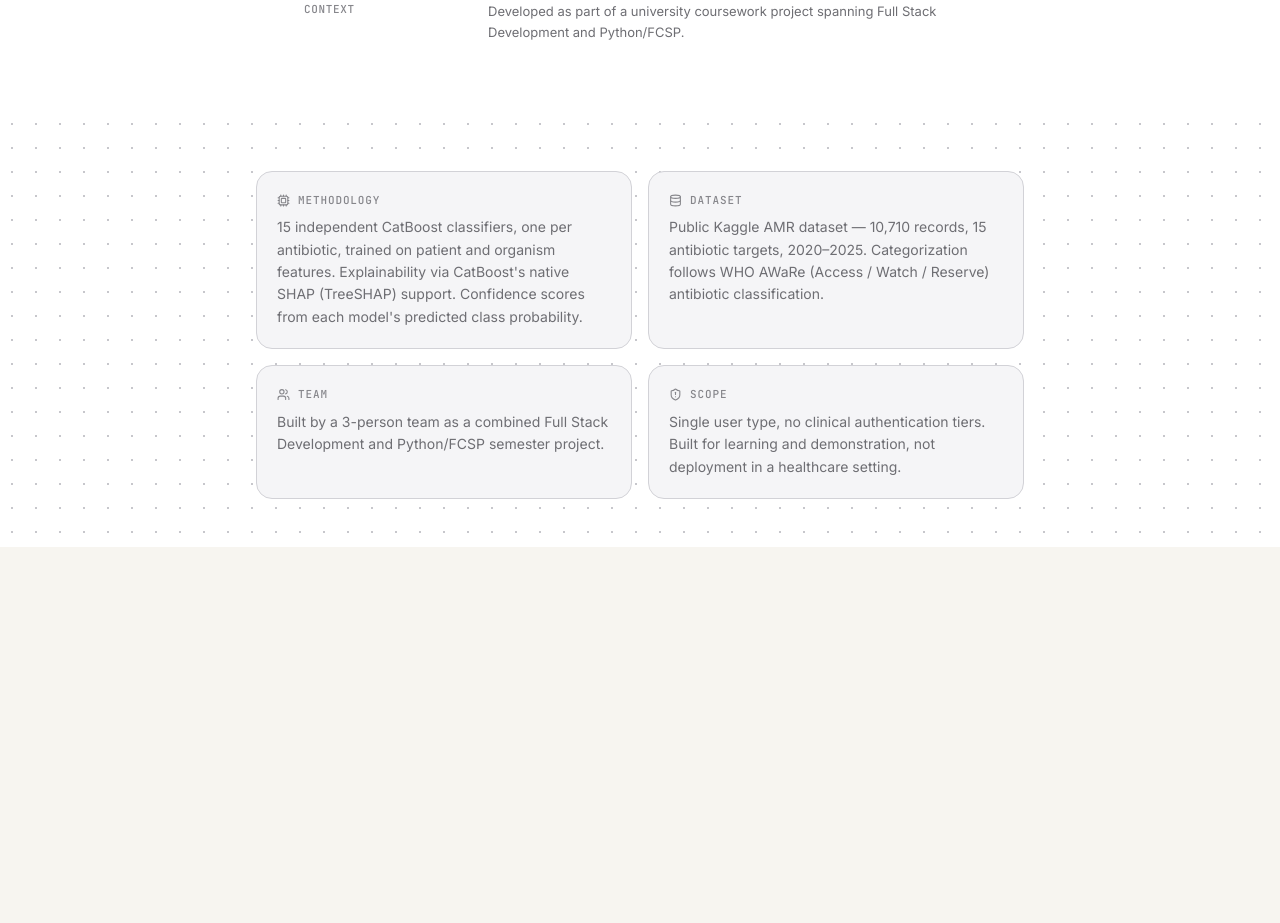
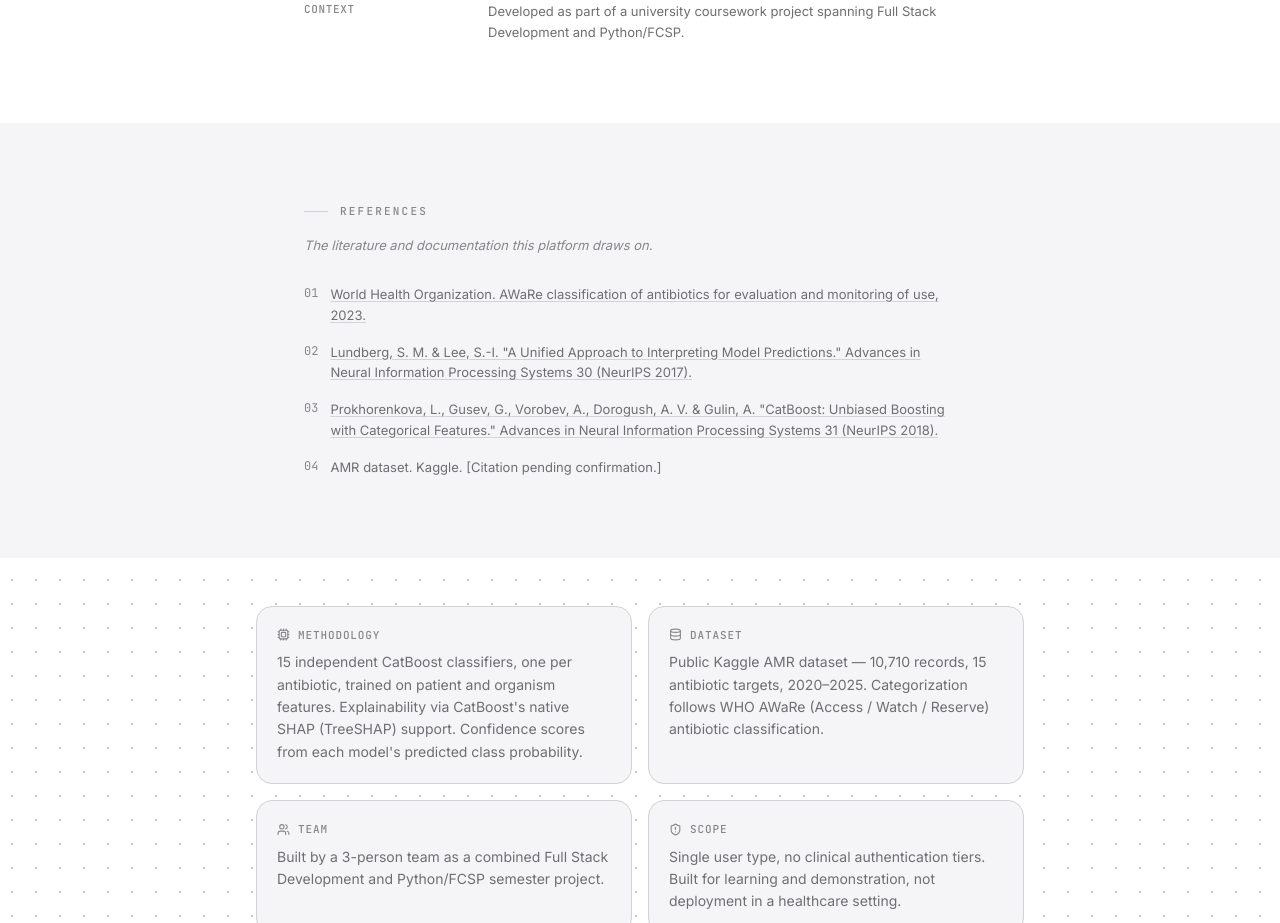
Before and after one commit to dhyeydaftary/antibiotic-resistance-intelligence-platform, a React (Vite) app in the folder frontend/: page /about in a window 1280 px wide. Shown: the part 5840-6763 px from the top of the page. Before the commit the page ends 6387 px from the top, so only its background shows below. Built offline with nearby package versions, Linux system fonts and the light colour scheme; no server answers.

Commit message:
feat(about): add Section 11 scientific references

```diff
--- /dev/null
+++ b/frontend/src/components/about/AboutReferences.jsx
@@ -0,0 +1,105 @@
+import { motion } from 'framer-motion';
+import { ArrowUpRight } from 'lucide-react';
+
+const fadeUp = {
+    hidden: { opacity: 0, y: 14 },
+    visible: (i = 0) => ({
+        opacity: 1,
+        y: 0,
+        transition: { duration: 0.5, delay: i * 0.06, ease: [0.22, 1, 0.36, 1] },
+    }),
+};
+
+// Verified citation details. Update DATASET_CITATION.url once confirmed —
+// left unlinked deliberately rather than guessing at a source.
+const REFERENCES = [
+    {
+        citation:
+            "World Health Organization. AWaRe classification of antibiotics for evaluation and monitoring of use, 2023.",
+        url: 'https://www.who.int/publications/i/item/WHO-MHP-HPS-EML-2023.04',
+    },
+    {
+        citation:
+            'Lundberg, S. M. & Lee, S.-I. "A Unified Approach to Interpreting Model Predictions." Advances in Neural Information Processing Systems 30 (NeurIPS 2017).',
+        url: 'https://arxiv.org/abs/1705.07874',
+    },
+    {
+        citation:
+            'Prokhorenkova, L., Gusev, G., Vorobev, A., Dorogush, A. V. & Gulin, A. "CatBoost: Unbiased Boosting with Categorical Features." Advances in Neural Information Processing Systems 31 (NeurIPS 2018).',
+        url: 'https://arxiv.org/abs/1706.09516',
+    },
+    {
+        citation: 'AMR dataset. Kaggle. [Citation pending confirmation.]',
+        url: null,
+    },
+];
+
+export default function AboutReferences() {
+    return (
+        <section
+            id="references"
+            data-testid="about-references-section"
+            className="bg-canvas-alt px-6 py-16 sm:py-20"
+        >
+            <div className="mx-auto max-w-2xl">
+                <motion.div
+                    initial="hidden"
+                    whileInView="visible"
+                    viewport={{ once: true, margin: '-100px' }}
+                    custom={0}
+                    variants={fadeUp}
+                    className="mb-4 flex items-center gap-3"
+                >
+                    <span className="h-px w-6 bg-canvas-hairline" />
+                    <span className="font-mono text-[11px] font-medium uppercase tracking-[0.2em] text-page-faint">
+                        References
+                    </span>
+                </motion.div>
+
+                <motion.p
+                    initial="hidden"
+                    whileInView="visible"
+                    viewport={{ once: true, margin: '-100px' }}
+                    custom={1}
+                    variants={fadeUp}
+                    className="max-w-md font-sans text-[13px] italic leading-[1.6] text-page-faint"
+                >
+                    The literature and documentation this platform draws on.
+                </motion.p>
+
+                <ol className="mt-7 space-y-4">
+                    {REFERENCES.map((ref, i) => (
+                        <motion.li
+                            key={ref.citation}
+                            initial="hidden"
+                            whileInView="visible"
+                            viewport={{ once: true, margin: '-60px' }}
+                            custom={i + 2}
+                            variants={fadeUp}
+                            className="flex gap-3 font-sans text-[13px] leading-[1.6] text-page-muted"
+                        >
+                            <span className="shrink-0 font-mono text-[12px] text-page-faint">
+                                {String(i + 1).padStart(2, '0')}
+                            </span>
+                            {ref.url ? (
+                                <a
+                                    href={ref.url}
+                                    target="_blank"
+                                    rel="noopener noreferrer"
+                                    className="group inline-flex items-start gap-1 hover:text-accent-blue"
+                                >
+                                    <span className="underline decoration-canvas-hairline underline-offset-2 group-hover:decoration-accent-blue">
+                                        {ref.citation}
+                                    </span>
+                                    <ArrowUpRight size={12} className="mt-0.5 shrink-0 opacity-0 transition-opacity group-hover:opacity-100" />
+                                </a>
+                            ) : (
+                                <span>{ref.citation}</span>
+                            )}
+                        </motion.li>
+                    ))}
+                </ol>
+            </div>
+        </section>
+    );
+}
--- a/frontend/src/pages/AboutPage.jsx
+++ b/frontend/src/pages/AboutPage.jsx
@@ -9,6 +9,7 @@ import AboutExplainability from '../components/about/AboutExplainability';
 import AboutAudience from '../components/about/AboutAudience';
 import AboutContributors from '../components/about/AboutContributors';
 import AboutAcknowledgements from '../components/about/AboutAcknowledgements';
+import AboutReferences from '../components/about/AboutReferences';
 
 function InfoCard({ icon: Icon, label, id, children }) {
   return (
@@ -34,6 +35,7 @@ function AboutPage() {
       <AboutAudience />
       <AboutContributors />
       <AboutAcknowledgements />
+      <AboutReferences />
 
       {/* TODO(about-redesign): everything below is the legacy compact layout.
           Will be replaced section-by-section per the redesign plan (Sections 2-13). */}
```
